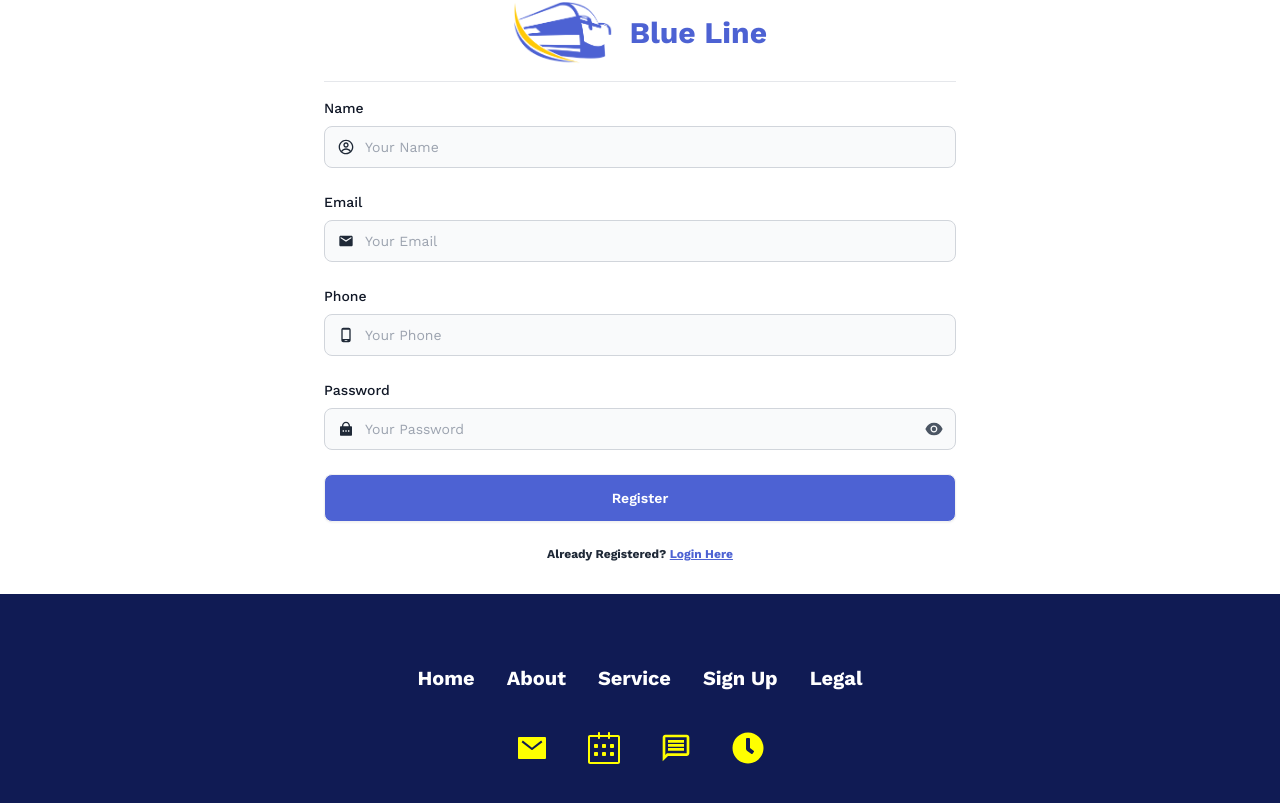
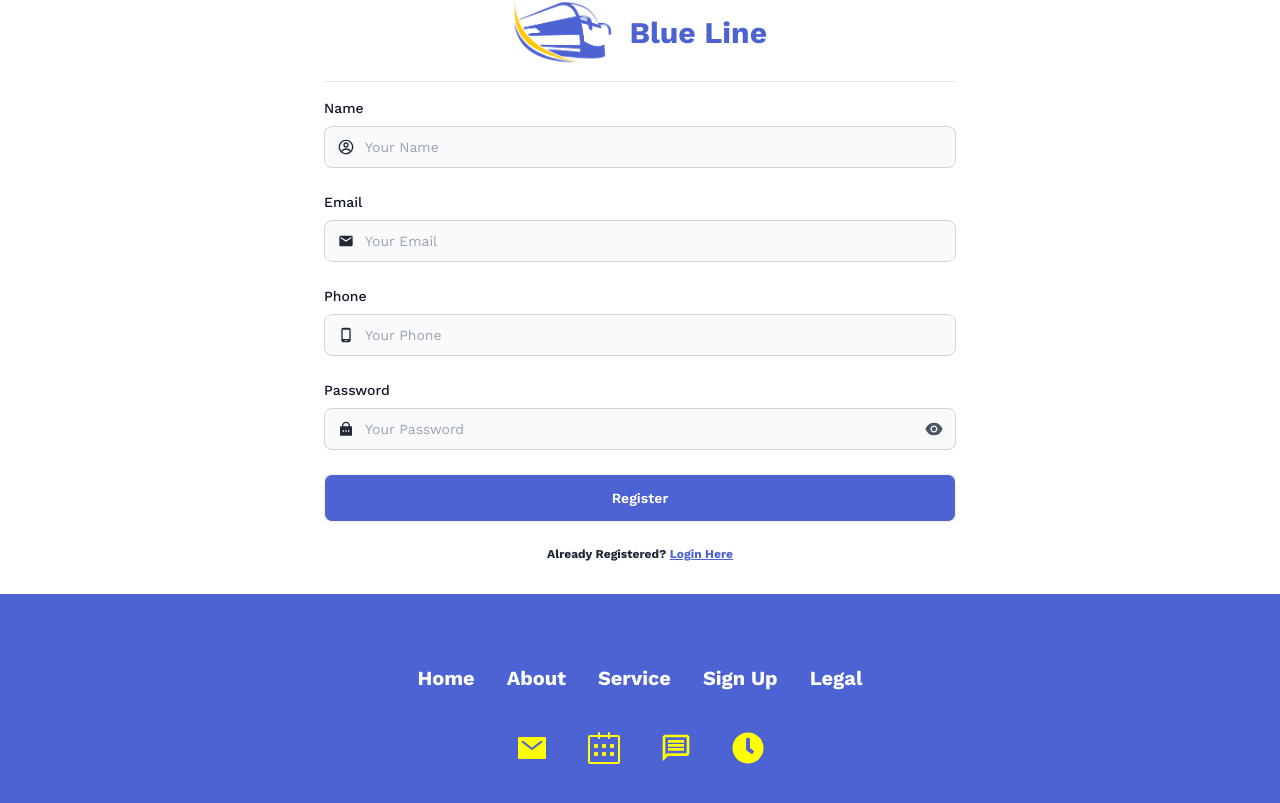
Before and after one commit to ShakeefAhmedRakin/CSE470-G5-PROJECT, a React (Vite) app in the folder frontend/: page /register in a window 1280 px wide. Shown: the part 255-1058 px from the top of the page. Built offline with nearby package versions, Linux system fonts and the light colour scheme.

Commit message:
Sprint 1 completed

```diff
--- a/frontend/src/pages/Shared/Footer.jsx
+++ b/frontend/src/pages/Shared/Footer.jsx
@@ -6,7 +6,7 @@ import { FaClock } from "react-icons/fa";
 const Footer = () => {
   return (
     <>
-      <div className='w-full h-60 bg-tertiary-color flex items-center justify-center flex-col'>
+      <div className='w-full h-60 bg-theme-color flex items-center justify-center flex-col'>
         <div className='flex gap-8 text-white justify-center text-xl font-bold mb-10'>
           <p>Home</p>
           <p>About</p>
```
